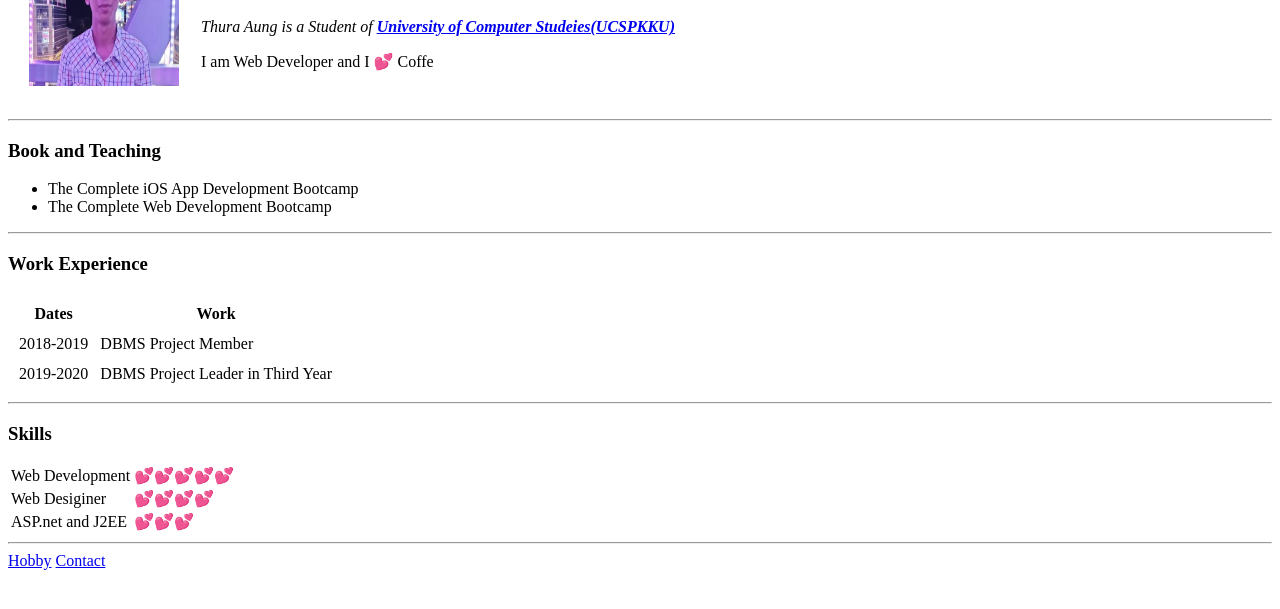
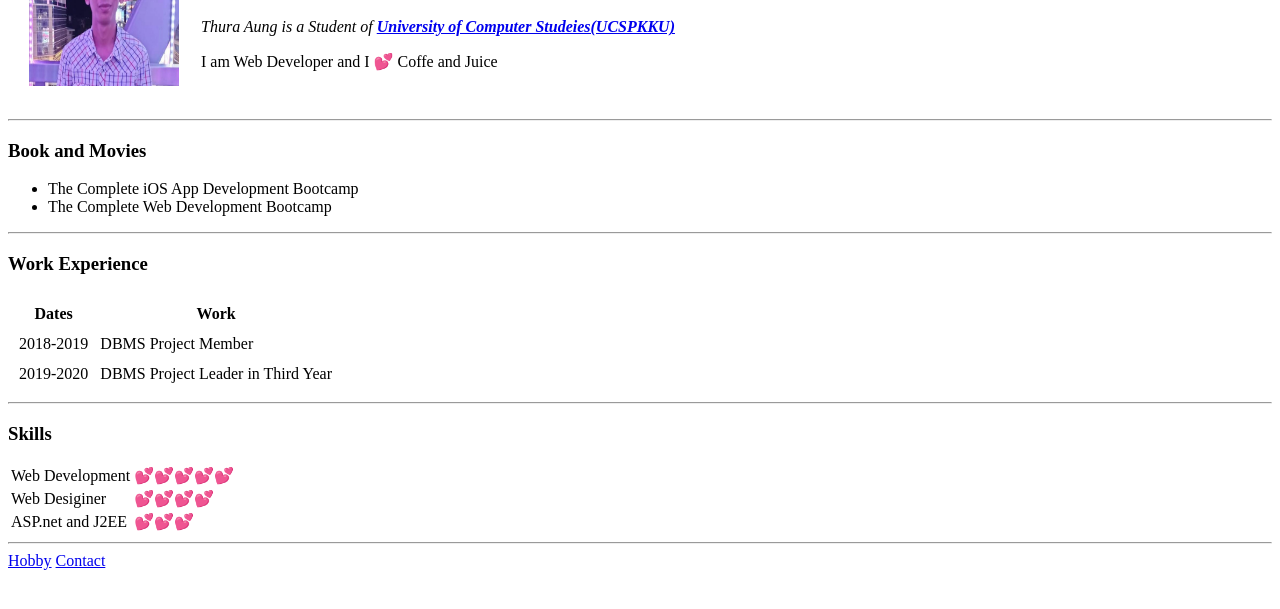
Before and after one commit to ThurRa/thurra.github.io, a plain HTML site: page index.html in a window 1280 px wide. Shown: the part 93-702 px from the top of the page. Drawn offline with Linux system fonts and the light colour scheme.

```diff
--- a/index.html
+++ b/index.html
@@ -11,11 +11,11 @@
         <td> <img src="Image/profile.jpg" alt="thura aung profile" width="150" height="150"></td>
         <td> <h1>Thura Aung</h1>
           <p><em>Thura Aung is a Student of <strong><a href="wwww.ucspkku.edu.mm">University of Computer Studeies(UCSPKKU)</a></strong></em></p>
-          <p>I am Web Developer and I 💕 Coffe</p></td>
+          <p>I am Web Developer and I 💕 Coffe and Juice </p></td>
       </tr>
     </table>
   <hr>
-  <h3>Book and Teaching</h3>
+  <h3>Book and Movies</h3>
   <ul>
     <li>The Complete iOS App Development Bootcamp</li>
     <li>The Complete Web Development Bootcamp</li>
```
